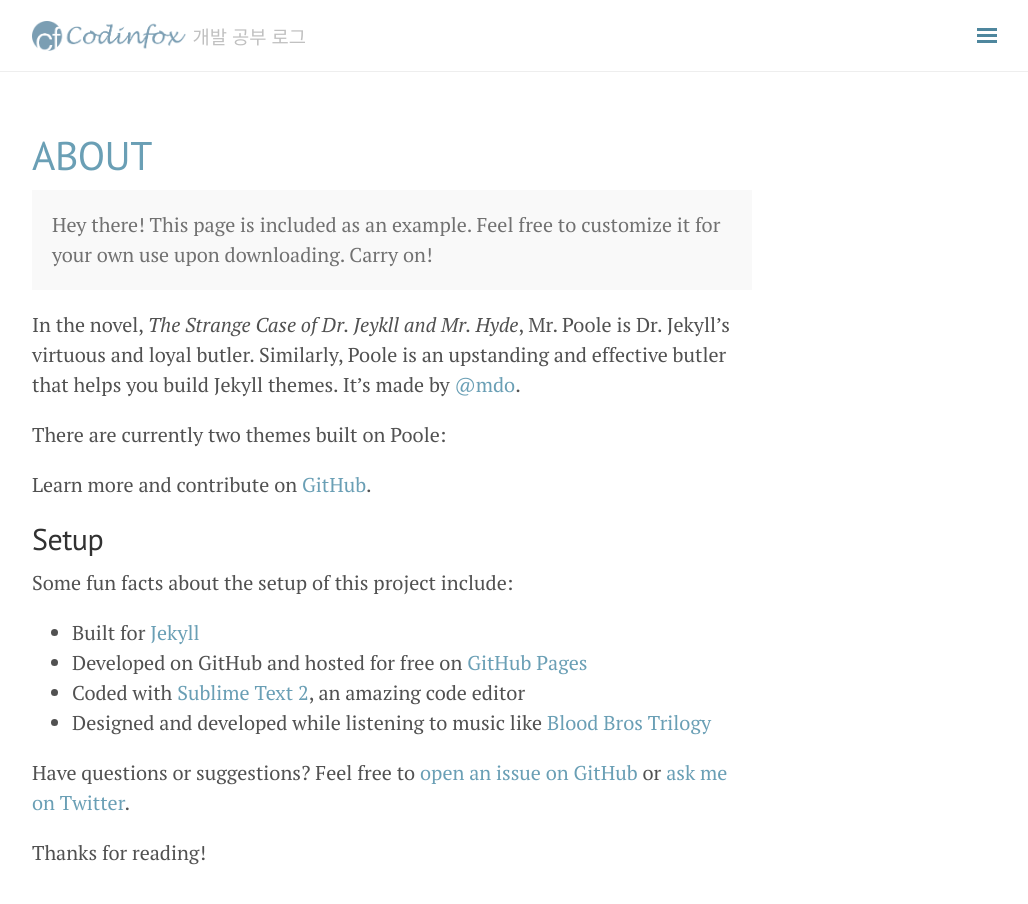
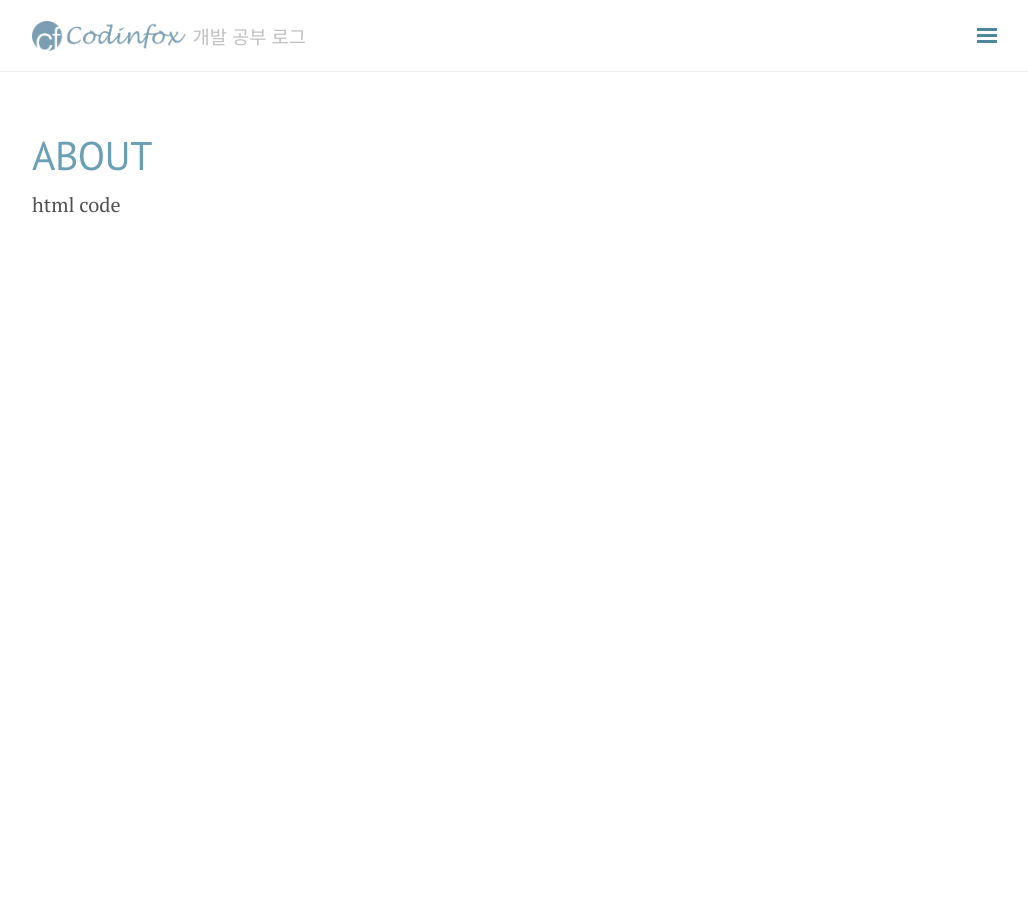
Before and after one commit to haeyong27/haeyong27.github.io, a Jekyll site: the page built from about.md, in a window 1280 px wide and 948 px high. Shown: the top 904 px of the window, without its empty margins (248-1276 px from the left). Built offline with Jekyll 4.4.1, drawn with Linux system fonts in a browser that asks for light colours; nearby versions of some CDN libraries.

Commit message:
초기화 마무리

```diff
--- a/about.md
+++ b/about.md
@@ -3,26 +3,4 @@
 title: About
 ---
 
-<p class="message">
-  Hey there! This page is included as an example. Feel free to customize it for your own use upon downloading. Carry on!
-</p>
-
-In the novel, *The Strange Case of Dr. Jeykll and Mr. Hyde*, Mr. Poole is Dr. Jekyll's virtuous and loyal butler. Similarly, Poole is an upstanding and effective butler that helps you build Jekyll themes. It's made by [@mdo](https://twitter.com/mdo).
-
-There are currently two themes built on Poole:
-
-
-Learn more and contribute on [GitHub](https://github.com/poole).
-
-## Setup
-
-Some fun facts about the setup of this project include:
-
-* Built for [Jekyll](http://jekyllrb.com)
-* Developed on GitHub and hosted for free on [GitHub Pages](https://pages.github.com)
-* Coded with [Sublime Text 2](http://sublimetext.com), an amazing code editor
-* Designed and developed while listening to music like [Blood Bros Trilogy](https://soundcloud.com/maddecent/sets/blood-bros-series)
-
-Have questions or suggestions? Feel free to [open an issue on GitHub](https://github.com/poole/issues/new) or [ask me on Twitter](https://twitter.com/mdo).
-
-Thanks for reading!
+html code
--- a/index.html
+++ b/index.html
@@ -3,7 +3,4 @@
 title: Home
 ---
 
-<div class="hero">
-  <img src="{{ site.baseurl }}{{ site.hero.image }}" />
-  <p>{{ site.hero.caption }}</p>
-</div>
+html code
```
